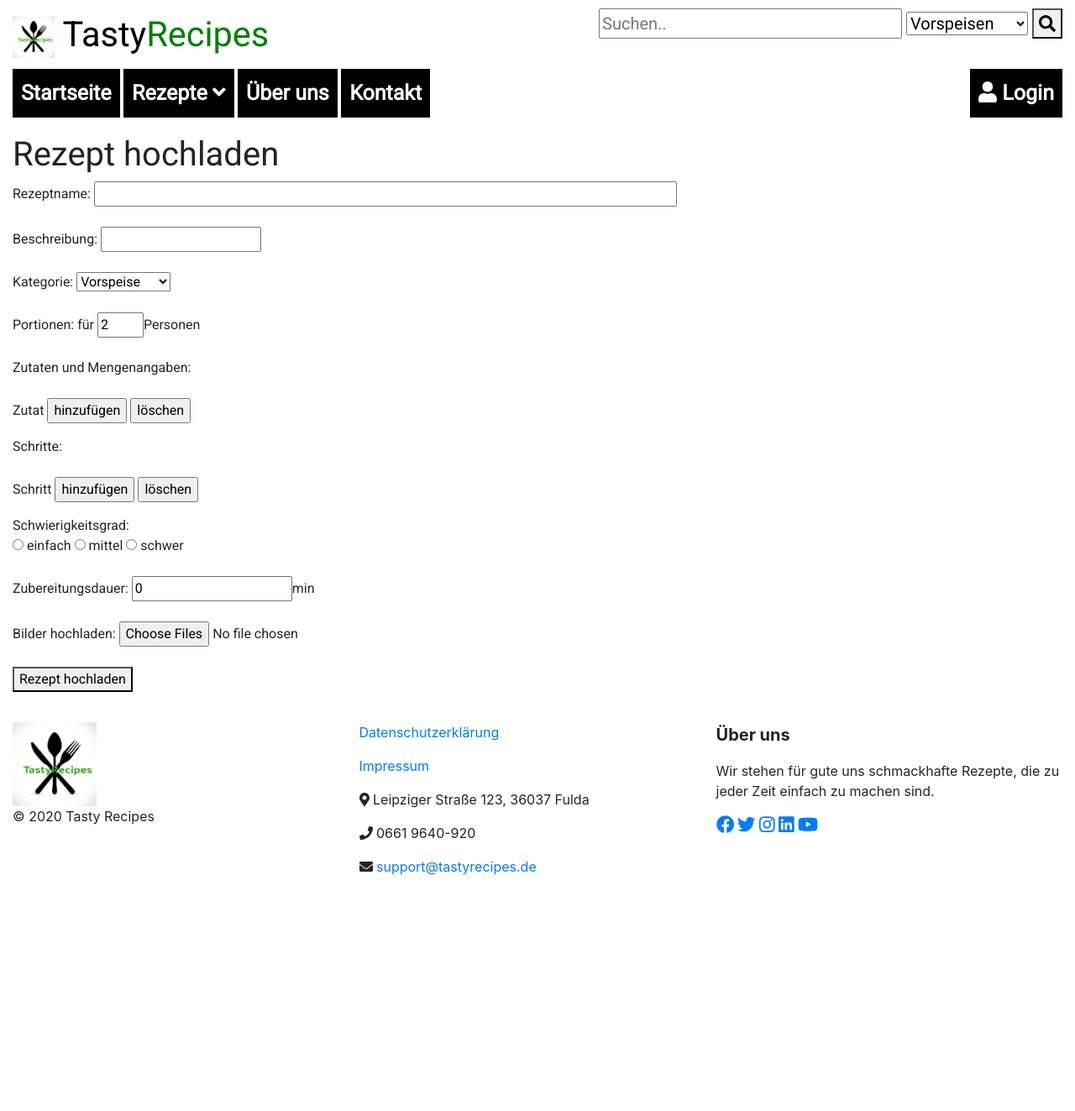
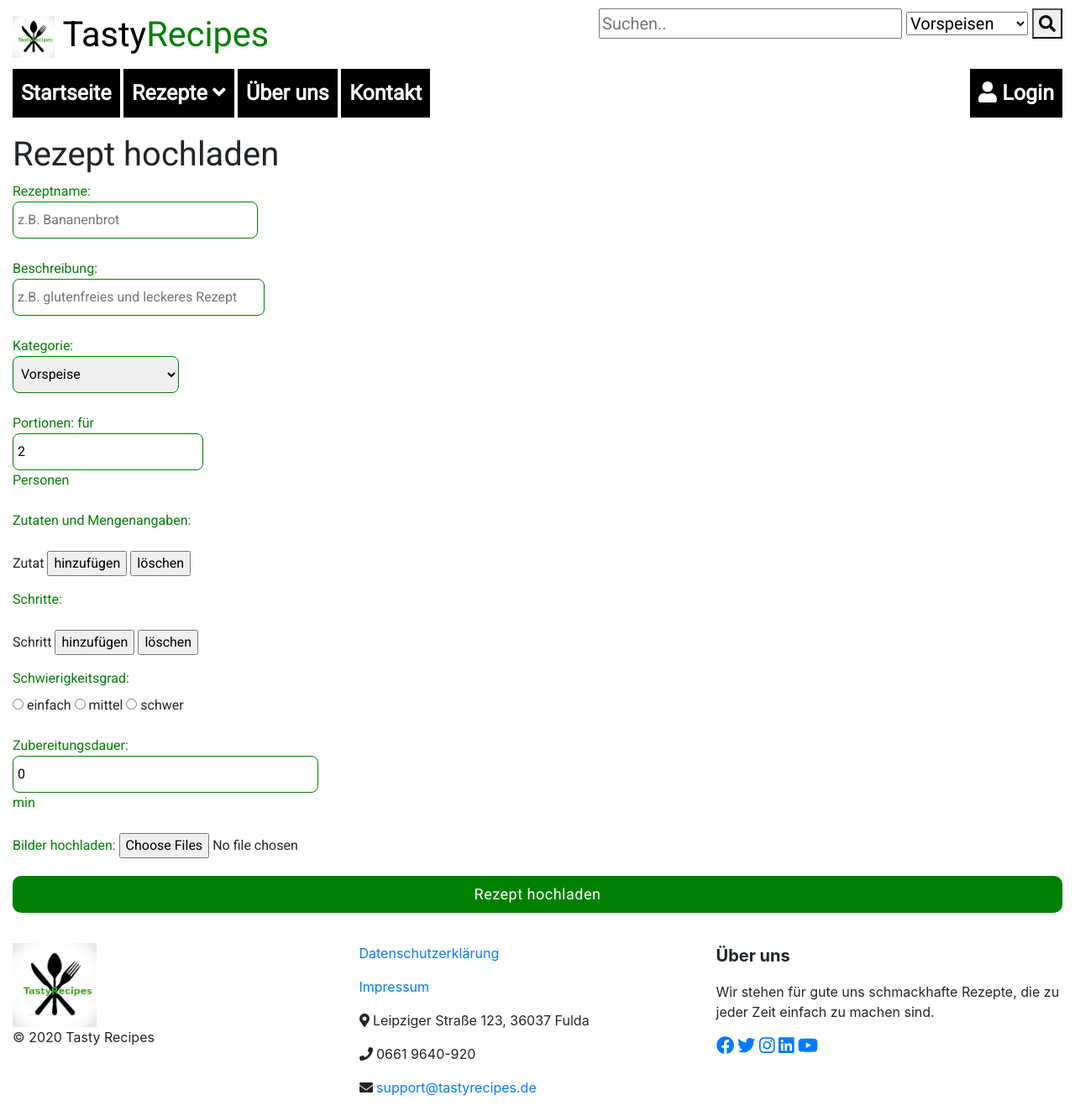
Before and after one commit to tasty-recipes-project/tastyrecipes-webseite, a PHP site: page /uploadRecipe.php in a window 1280 px wide. Shown: the whole page at 84% size. Before the commit the page ends 1042 px from the top, so only its background shows below. Run offline with PHP 8.4, Linux system fonts and the light colour scheme.

Commit message:
Design Rezeptupload

```diff
--- a/styles.css
+++ b/styles.css
@@ -539,3 +539,22 @@ li a:hover, .userdropdown:hover .usrdropbtn{
   text-decoration: none;
 
 }
+
+/* Rezept hochladen */
+.upload-text {
+	color: green;
+}
+
+.input-rezeptname__feld {
+  width: 100%;
+  min-height: 2.75rem;
+  line-height: 1.375rem;
+  padding: 5px;
+  border: 1px solid;
+  border-color: green;
+  box-sizing: border-box;
+  border-radius: 8px;
+  font-size: 16px;
+
+}
+}
--- a/uploadRecipe.php
+++ b/uploadRecipe.php
@@ -14,20 +14,20 @@
 		<h1>Rezept hochladen</h1>
 
 		<p>
-			<label for="name">Rezeptname:
-				<input type="text" id="name" name="rezeptname" size="80"><br />
+			<label for="name" class="upload-text">Rezeptname:
+				<input type="text" id="name" name="rezeptname" placeholder="z.B. Bananenbrot" class="input-rezeptname__feld"><br />
+			</label>
+		<p>
+
+		<p>
+			<label for="des" class="upload-text">Beschreibung:
+				<input type="text" id="des" name="rezeptdescr" placeholder="z.B. glutenfreies und leckeres Rezept" class="input-rezeptname__feld"><br />
 			</label>
 		</p>
 
 		<p>
-			<label for="des">Beschreibung:
-				<input type="text" id="des" name="rezeptdescr"><br />
-			</label>
-		</p>
-
-		<p>
-			<label for="cat">Kategorie:
-				<select name="kategorie" size="1">
+			<label for="cat" class="upload-text">Kategorie:
+				<select class="input-rezeptname__feld" name="kategorie" size="1">
 					<option value="vorspeise">Vorspeise</option>
 					<option value="hauptspeise">Hauptspeise</option>
 					<option value="dessert">Dessert</option>
@@ -35,13 +35,13 @@
 		</p>
 
 		<p>
-			<label for="pers">Portionen: für
-				<input id="pers" type="number" name="portionen" min="1" max="10" step="1" value="2">Personen<br />
+			<label for="pers" class="upload-text">Portionen: für
+				<input class="input-rezeptname__feld" id="pers" type="number" name="portionen" min="1" max="10" step="1" value="2" size="2">Personen<br />
 			</label>
 		</p>
 
 		<p>
-			<label for="zut">Zutaten und Mengenangaben:<br />
+			<label for="zut" class="upload-text">Zutaten und Mengenangaben:<br />
 			<div id="dynamic_input2"></div>
 			<script>
 				var feld2 = 0;
@@ -102,7 +102,7 @@
 		</p>
 
 		<p>
-			<label for="step">Schritte:
+			<label for="step" class="upload-text">Schritte:
 			<script>
 				var feld = 0;
 				var feldm = 0;
@@ -161,7 +161,7 @@
 		</p>
 
 		<p>
-			Schwierigkeitsgrad:<br />
+			<label class="upload-text">Schwierigkeitsgrad:</label><br />
 
 			<input type="radio" id="ei" name="Schwierigkeitsgrad" value="einfach">
 			<label for="ei"> einfach</label>
@@ -171,23 +171,25 @@
 			<label for="schw">  schwer</label><br />
 		</p>
 
+
+
 		<p>
-			<label for="time">Zubereitungsdauer:
-				<input id="time" type="number" name="dauer" min="0" step="1" value="0">min<br />
+			<label for="time" class="upload-text">Zubereitungsdauer:
+				<input class="input-rezeptname__feld" size="2" id="time" type="number" name="dauer" min="0" step="1" value="0">min<br />
 			</label>
 		</p>
 
 		<p>
 			<!-- <form action="manage_uploads.php" method="post" enctype="multipart/form-data"> -->
-			<label>Bilder hochladen:
+			<label class="upload-text">Bilder hochladen:</label>
 			<input name="datei" type="file" multiple><br/>
-			</label>
+
 			<!--	<button>hochladen</button>
 			</form> -->
 		</p>
 
 		<p>
-			<button type="submit" name="rezept-upload">Rezept hochladen</button>
+			<button class="login-button__btn" type="submit" name="rezept-upload">Rezept hochladen</button>
 		</p>
 		</form>
 
```
